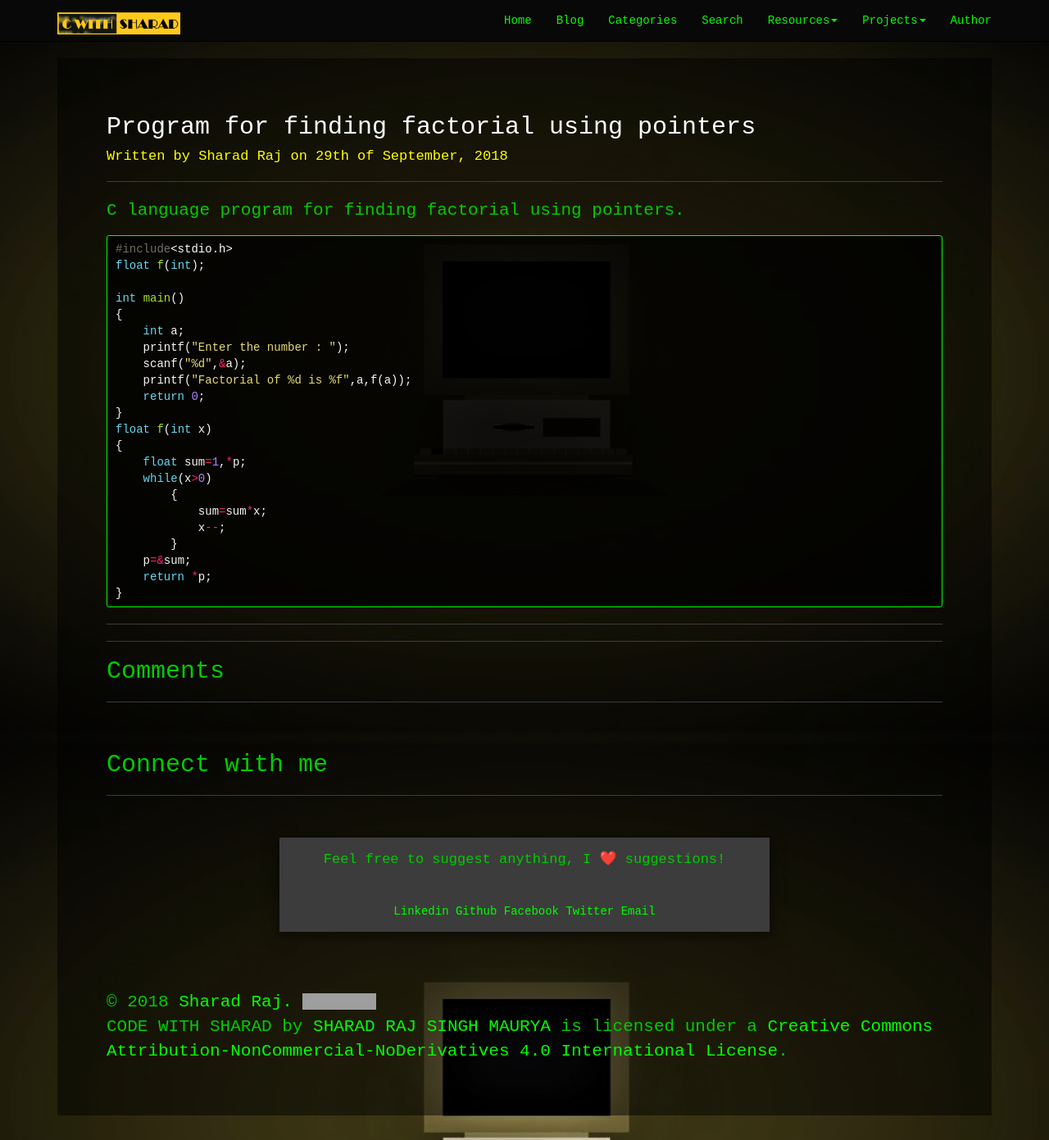
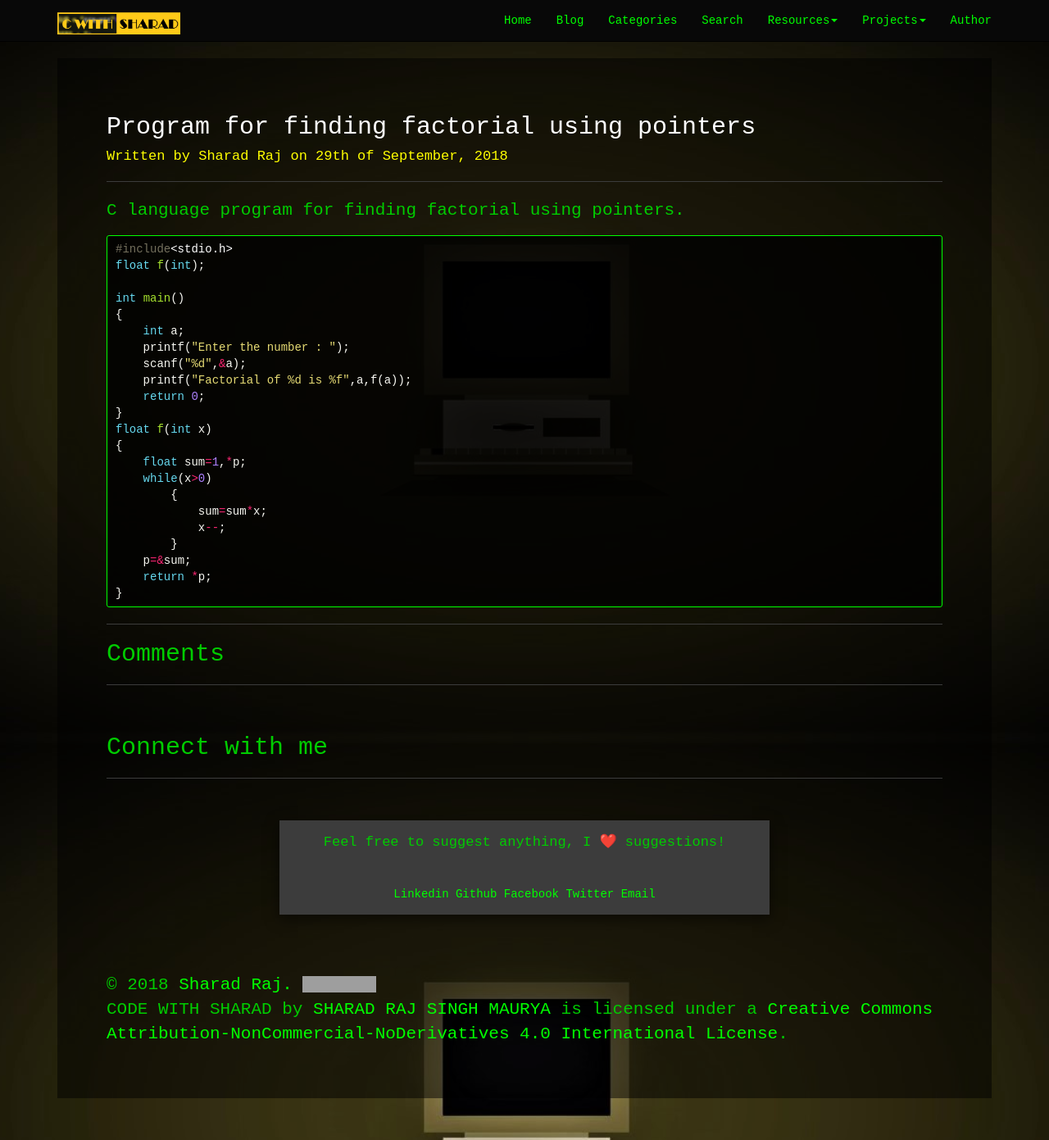
Before and after one commit to cwithsharad/cwithsharad.github.io, a Jekyll site: the page built from _posts/2018-09-29-program-for-finding-factorial-using-pointers.markdown, in a window 1280 px wide. Shown: the whole page at 82% size. Built offline with Jekyll 4.4.1, drawn with Linux system fonts in a browser that asks for light colours; emoji names are drawn with the system emoji font; comment, search, counter and statistics services are not loaded; grey boxes are pictures that could not be loaded.

Commit message:
Update post.html

```diff
--- a/_layouts/post.html
+++ b/_layouts/post.html
@@ -32,10 +32,6 @@
               <div>
 			<hr/>
             <p>{{ content }}</p>
-
-			<hr/>
-			{% include ad.html %}
-
 			<div>
 			{% include disqus.html %}
 			</div>
```
